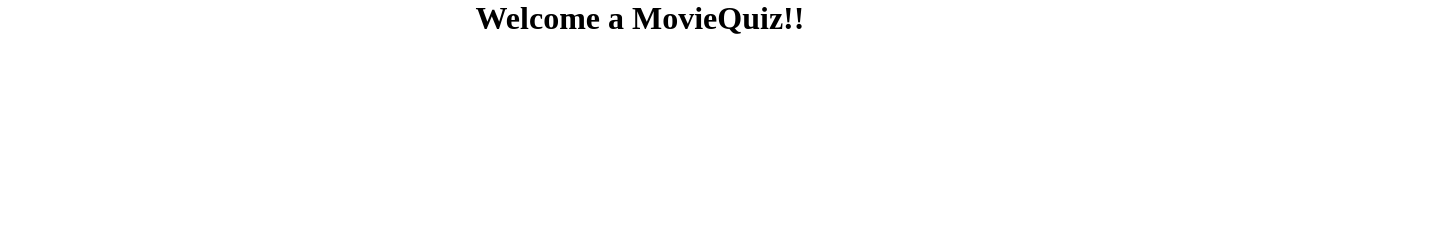
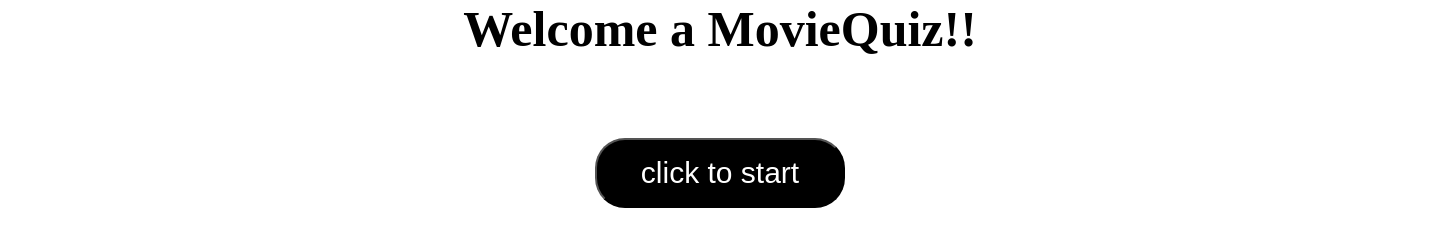
Before and after one commit to IagoZeyder/MovieQuiz, a plain HTML site: page index.html in a window 1280 px wide. Shown: the whole page, 1440 px wide, since content can reach past the window. Drawn offline with Linux system fonts and the light colour scheme.

Commit message:
Titulo, botao criado, e primeiras etapas do css.style feitas

```diff
--- a/index.html
+++ b/index.html
@@ -7,8 +7,19 @@
     <title>MovieQuiz</title>
     <link rel="stylesheet" href="style.css">
 </head>
+
 <body>
-    <h1 id="titulo"> Welcome a MovieQuiz!!</h1>
+    <nav id="titulo">
+        <h1 > Welcome a MovieQuiz!!</h1>
+    </nav>
+    <section>
+        <div id="botaoIniciar">
+            <input  type="button" value="click to start">
+        </div>
+
+
+    </section>
+
 
     <script src="script.js"></script>
 </body>
--- a/style.css
+++ b/style.css
@@ -3,6 +3,35 @@
     margin: 0;
 }
 
-#titulo{
+body{
+    height:90em;
+    width: 90em;
+    overflow: hidden;
+}
+#titulo h1{
+    text-align: center;
+    font-size: 50px;
+    margin-bottom: 80px;
+}
+
+#botaoIniciar{
     text-align: center;
 }
+#botaoIniciar input{
+    height: 70px;
+    width: 250px;
+    border-radius: 30px;
+    background-color: black;
+    color: white;
+    font-size: 30px;
+    cursor:pointer;
+}
+#botaoIniciar input:hover{
+    height: 70px;
+    width: 220px;
+    border-radius: 30px;
+    background-color: white;
+    color: black;
+    font-size: 30px;
+    cursor:pointer;
+}
```
